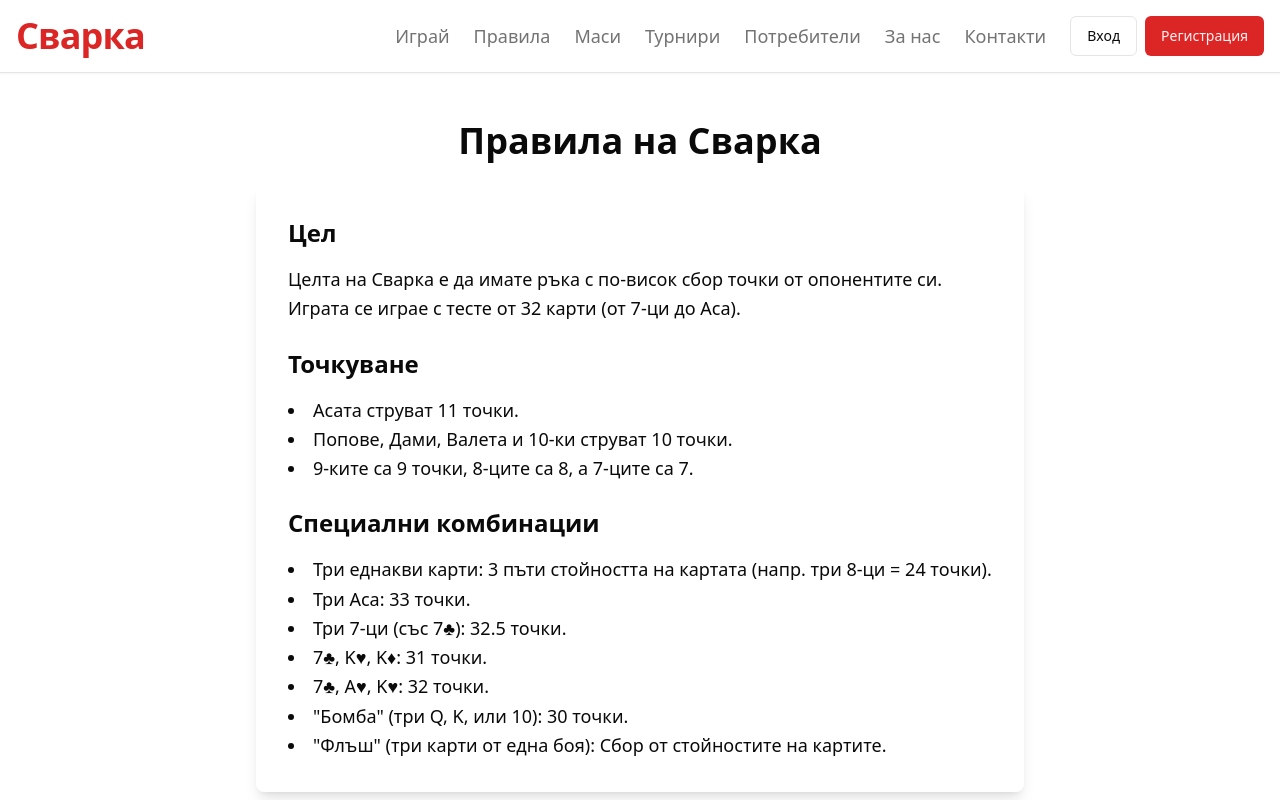
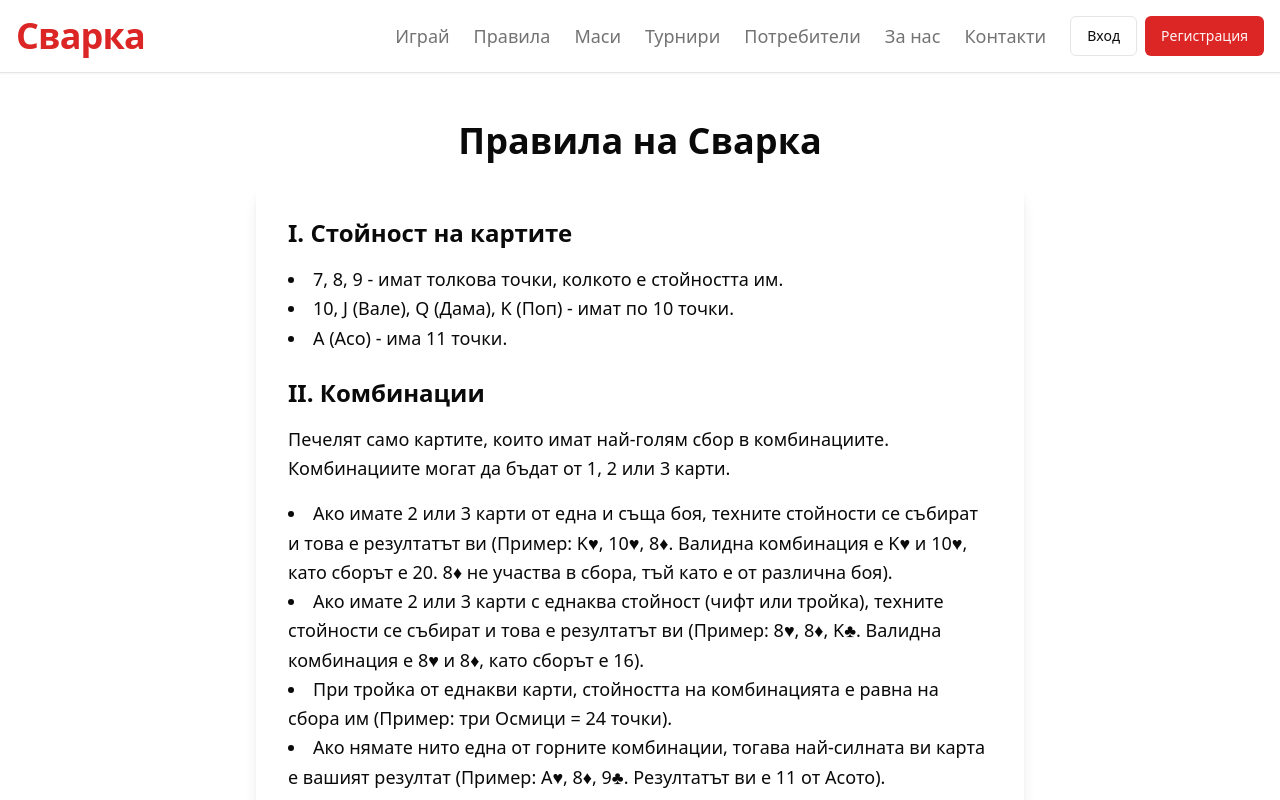
Before and after one commit to bojodanchev/svarka-modern, a Next.js app: page /rules in a window 1280 px wide. Shown: the top 800 px of the page. Built offline with nearby package versions, Linux system fonts and the light colour scheme.

Commit message:
feat: update rules page with detailed content

```diff
--- a/src/app/rules/page.tsx
+++ b/src/app/rules/page.tsx
@@ -3,28 +3,56 @@ const RulesPage = () => {
     <div className="container mx-auto p-4 py-8">
       <h1 className="text-4xl font-extrabold text-center mb-6">Правила на Сварка</h1>
       <div className="max-w-3xl mx-auto bg-card text-card-foreground p-8 rounded-lg shadow-lg">
-        <h2 className="text-2xl font-bold mb-4">Цел</h2>
-        <p className="text-lg leading-relaxed">
-          Целта на Сварка е да имате ръка с по-висок сбор точки от
-          опонентите си. Играта се играе с тесте от 32 карти (от 7-ци до Аса).
-        </p>
-
-        <h2 className="text-2xl font-bold mt-6 mb-4">Точкуване</h2>
+        <h2 className="text-2xl font-bold mb-4">I. Стойност на картите</h2>
         <ul className="list-disc list-inside text-lg leading-relaxed">
-          <li>Асата струват 11 точки.</li>
-          <li>Попове, Дами, Валета и 10-ки струват 10 точки.</li>
-          <li>9-ките са 9 точки, 8-ците са 8, а 7-ците са 7.</li>
+          <li>7, 8, 9 - имат толкова точки, колкото е стойността им.</li>
+          <li>10, J (Вале), Q (Дама), K (Поп) - имат по 10 точки.</li>
+          <li>A (Асо) - има 11 точки.</li>
         </ul>
 
-        <h2 className="text-2xl font-bold mt-6 mb-4">Специални комбинации</h2>
+        <h2 className="text-2xl font-bold mt-6 mb-4">II. Комбинации</h2>
+        <p className="text-lg leading-relaxed">
+          Печелят само картите, които имат най-голям сбор в комбинациите.
+          Комбинациите могат да бъдат от 1, 2 или 3 карти.
+        </p>
+        <ul className="list-disc list-inside text-lg leading-relaxed mt-4">
+          <li>
+            Ако имате 2 или 3 карти от една и съща боя, техните стойности се
+            събират и това е резултатът ви (Пример: K♥, 10♥, 8♦. Валидна
+            комбинация е K♥ и 10♥, като сборът е 20. 8♦ не участва в сбора,
+            тъй като е от различна боя).
+          </li>
+          <li>
+            Ако имате 2 или 3 карти с еднаква стойност (чифт или тройка),
+            техните стойности се събират и това е резултатът ви (Пример: 8♥,
+            8♦, K♣. Валидна комбинация е 8♥ и 8♦, като сборът е 16).
+          </li>
+          <li>
+            При тройка от еднакви карти, стойността на комбинацията е равна на
+            сбора им (Пример: три Осмици = 24 точки).
+          </li>
+          <li>
+            Ако нямате нито една от горните комбинации, тогава най-силната ви
+            карта е вашият резултат (Пример: A♥, 8♦, 9♣. Резултатът ви е 11
+            от Асото).
+          </li>
+        </ul>
+
+        <h2 className="text-2xl font-bold mt-6 mb-4">III. Специални комбинации</h2>
         <ul className="list-disc list-inside text-lg leading-relaxed">
-          <li>Три еднакви карти: 3 пъти стойността на картата (напр. три 8-ци = 24 точки).</li>
-          <li>Три Аса: 33 точки.</li>
-          <li>Три 7-ци (със 7♣): 32.5 точки.</li>
-          <li>7♣, K♥, K♦: 31 точки.</li>
-          <li>7♣, A♥, K♥: 32 точки.</li>
-          <li>"Бомба" (три Q, K, или 10): 30 точки.</li>
-          <li>"Флъш" (три карти от една боя): Сбор от стойностите на картите.</li>
+          <li>
+            <strong>„Сварка“ или „Флъш“:</strong> Три карти от една и съща боя.
+            Това е най-силната комбинация. (Пример: A♥, K♥, Q♥ = 31 точки).
+          </li>
+          <li>
+            <strong>Три еднакви карти:</strong> Ако са от една и съща боя, се
+            считат за „Сварка“.
+          </li>
+          <li>
+            <strong>7♣ (Чечак):</strong> Играе ролята на Жокер и може да се
+            комбинира с други 2 карти, за да образува „Сварка“. Стойността на
+            7♣ е 11 точки.
+          </li>
         </ul>
       </div>
     </div>
```
